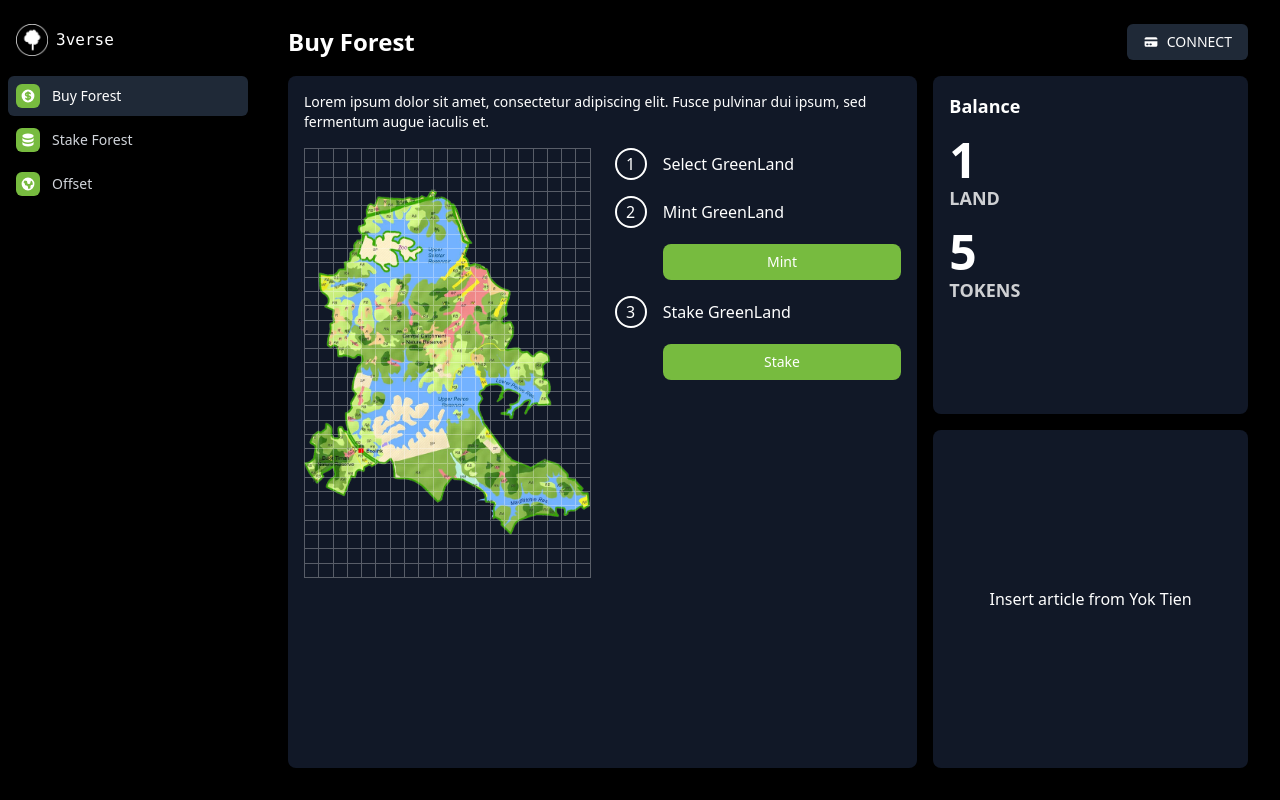
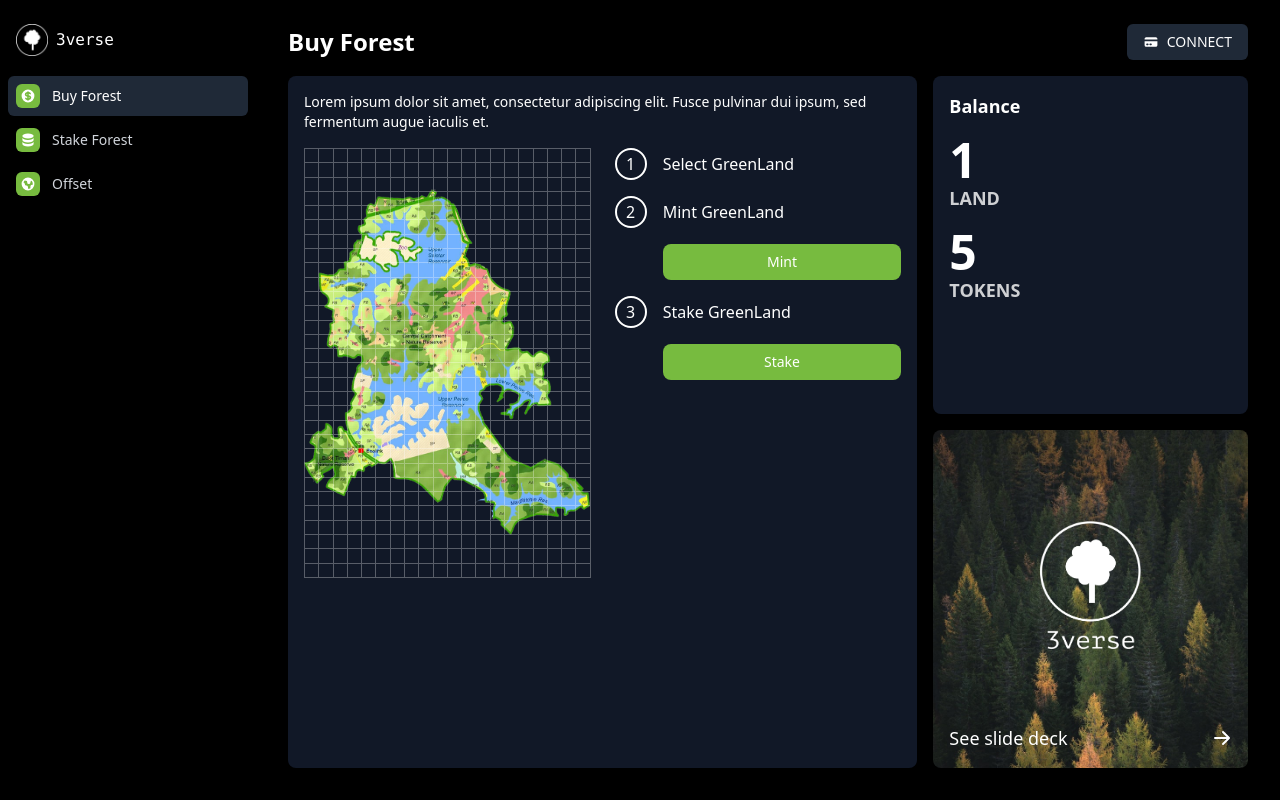
Before and after one commit to itschrislow/3verse, a Next.js app: page / in a window 1280 px wide. Built offline with nearby package versions, Linux system fonts and the light colour scheme.

Commit message:
add and integrate article component

```diff
--- /dev/null
+++ b/components/Article.tsx
@@ -0,0 +1,29 @@
+import { ArrowRightIcon } from "@heroicons/react/solid";
+
+const Article = () => {
+  return (
+    <a
+      href="https://docs.google.com/presentation/d/1H2fpib2mYdET4DxmRdf2vz06lkFgJYDir8DbWV5cr3k/edit?usp=sharing"
+      target="_blank"
+      className="group h-full w-full"
+    >
+      <div className="flex h-full w-full cursor-pointer flex-col overflow-hidden rounded-lg bg-article bg-cover bg-no-repeat p-4 group-hover:opacity-95">
+        <div className="flex h-full w-full grow items-center justify-center">
+          <img
+            className="h-32 w-auto"
+            src="/static/logo_words_white.png"
+            alt="3verse"
+          />
+        </div>
+        <div className="flex w-full items-center justify-between">
+          <p className="text-center text-lg font-medium text-white">
+            See slide deck
+          </p>
+          <ArrowRightIcon className="h-5 w-auto font-medium text-white" />
+        </div>
+      </div>
+    </a>
+  );
+};
+
+export default Article;
--- a/components/Layout.tsx
+++ b/components/Layout.tsx
@@ -5,6 +5,7 @@
 
 import { navigation, TABS } from "../lib/constants";
 import Balance from "./Balance";
+import Article from "./Article";
 
 interface LayoutProps {
   currTab: TABS;
@@ -114,27 +115,6 @@
                       ))}
                     </nav>
                   </div>
-                  <div className="flex flex-shrink-0 bg-gray-700 p-4">
-                    <a href="#" className="group block flex-shrink-0">
-                      <div className="flex items-center">
-                        <div>
-                          <img
-                            className="inline-block h-10 w-10 rounded-full"
-                            src="https://images.unsplash.com/photo-1472099645785-5658abf4ff4e?ixlib=rb-1.2.1&ixid=eyJhcHBfaWQiOjEyMDd9&auto=format&fit=facearea&facepad=2&w=256&h=256&q=80"
-                            alt=""
-                          />
-                        </div>
-                        <div className="ml-3">
-                          <p className="text-base font-medium text-white">
-                            Tom Cook
-                          </p>
-                          <p className="text-sm font-medium text-gray-400 group-hover:text-gray-300">
-                            View profile
-                          </p>
-                        </div>
-                      </div>
-                    </a>
-                  </div>
                 </Dialog.Panel>
               </Transition.Child>
               <div className="w-14 flex-shrink-0">
@@ -173,7 +153,7 @@
                     >
                       <item.icon
                         className={`
-                        bg-primary mr-3 h-6 w-6 flex-shrink-0 rounded-md p-1 text-white
+                        mr-3 h-6 w-6 flex-shrink-0 rounded-md bg-primary p-1 text-white
                       `}
                         aria-hidden="true"
                       />
@@ -233,8 +213,8 @@
                 <div className="h-1/2 rounded-lg bg-gray-900">
                   <Balance />
                 </div>
-                <div className="flex h-1/2 items-center justify-center rounded-lg bg-gray-900 text-white">
-                  Insert article from Yok Tien
+                <div className="flex h-1/2 items-center justify-center">
+                  <Article />
                 </div>
               </div>
             </div>
--- a/tailwind.config.js
+++ b/tailwind.config.js
@@ -10,6 +10,7 @@
       },
       backgroundImage: {
         "forest-map": "url('/static/map.png')",
+        article: "url('/static/article.jpg')",
       },
       gridTemplateColumns: {
         16: "repeat(16, minmax(0, 1fr))",
```
Also changed, not shown: public/static/article.jpg (added), public/static/logo_words_white.png (added).
